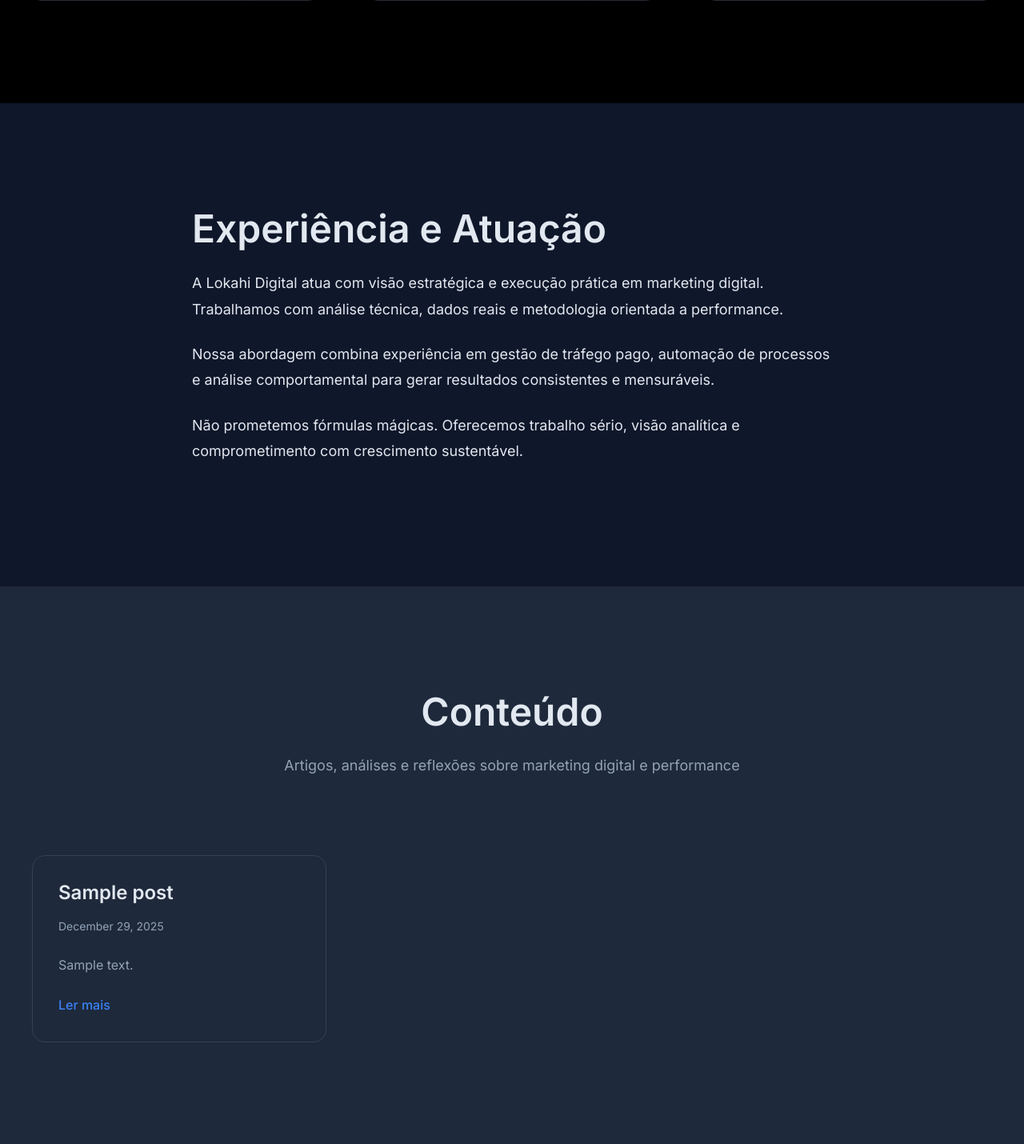
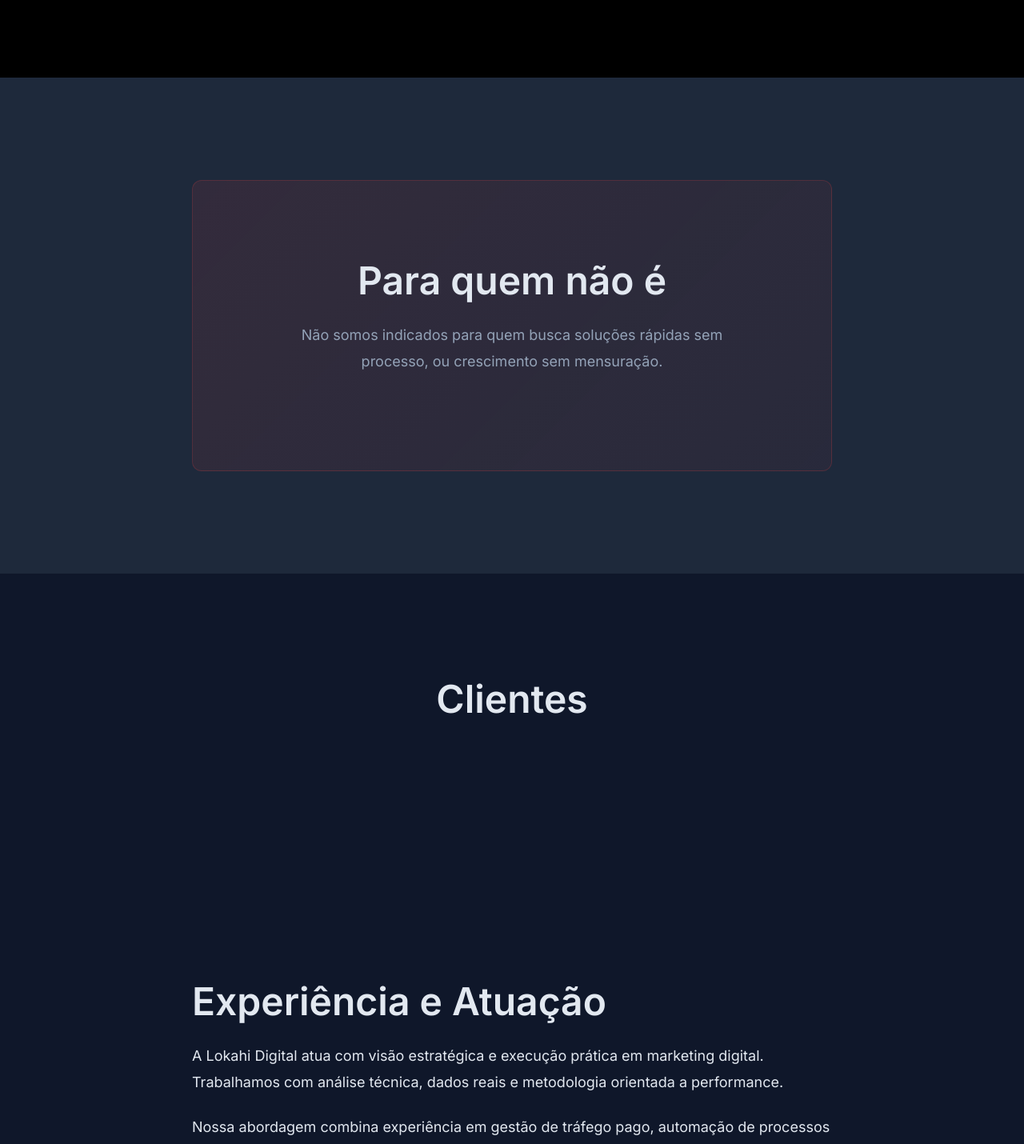
Before and after one commit to igormaiamesquita/lokahi-theme-wp, a WordPress theme: template front-page.php in a window 1280 px wide. Shown: the part 3093-4523 px from the top of the page at 80% size. Run offline with PHP 8.4 and a stand-in for WordPress, Linux system fonts and the light colour scheme; the site name, menu and one post (Sample post) are stand-ins, and other content is empty; some libraries are stand-ins or nearby versions.

Commit message:
Adicionar seções 'Para quem não é' e 'Clientes' + ajustar espaçamento hero
Mudanças no hero:
- Reduzir margin-bottom do título: lg → md
- Reduzir margin-bottom do subtítulo: xl → md
- Elementos mais próximos e compactos

Nova seção "Para quem não é":
- Background vermelho translúcido
- Centralizado com max-width 800px
- Texto: "Não somos indicados para quem busca soluções rápidas sem processo, ou crescimento sem mensuração."

Nova seção "Clientes":
- Carrossel infinito com animação automática
- Logos em grayscale que ficam coloridas no hover
- Pausa animação ao passar o mouse
- Máscara de fade nas bordas
- Pasta criada: images/clients/ para upload de logos

Para adicionar logos:
1. Faça upload das imagens para: wp-content/themes/lokahi-digital/images/clients/
2. Edite front-page.php linha 207-209 para adicionar as logos
3. Duplique o código comentado para cada cliente

```diff
--- a/front-page.php
+++ b/front-page.php
@@ -184,6 +184,39 @@ get_header();
 		</div><!-- .services-container -->
 	</section><!-- .services-section -->
 
+	<!-- Not For Section -->
+	<section class="not-for-section">
+		<div class="not-for-container">
+			<div class="not-for-content" data-animate="fade">
+				<h2 class="section-title">Para quem não é</h2>
+				<p class="not-for-description">
+					Não somos indicados para quem busca soluções rápidas sem processo, ou crescimento sem mensuração.
+				</p>
+			</div>
+		</div>
+	</section><!-- .not-for-section -->
+
+	<!-- Clients Carousel Section -->
+	<section class="clients-section">
+		<div class="clients-container">
+			<h2 class="section-title">Clientes</h2>
+			<div class="clients-carousel">
+				<div class="clients-track">
+					<!-- Adicione as logos dos clientes aqui -->
+					<!-- Exemplo: -->
+					<!-- <div class="client-logo">
+						<img src="<?php echo get_template_directory_uri(); ?>/images/clients/logo1.png" alt="Cliente 1">
+					</div> -->
+					<!-- Para adicionar logos:
+					1. Crie uma pasta: wp-content/themes/lokahi-digital/images/clients/
+					2. Faça upload das imagens das logos nessa pasta
+					3. Descomente e duplique o exemplo acima para cada logo
+					-->
+				</div>
+			</div>
+		</div>
+	</section><!-- .clients-section -->
+
 	<!-- Experience Section -->
 	<section id="experiencia" class="experience-section">
 		<div class="experience-container">
--- a/style.css
+++ b/style.css
@@ -333,7 +333,7 @@ p {
 	grid-row: 1;
 	text-align: left;
 	max-width: 600px;
-	margin-bottom: var(--spacing-lg);
+	margin-bottom: var(--spacing-md);
 	opacity: 0;
 	transform: translateY(30px);
 	background: linear-gradient(135deg, var(--color-text) 0%, var(--color-primary) 100%);
@@ -349,7 +349,7 @@ p {
 	font-size: var(--font-size-lg);
 	color: var(--color-text-light);
 	max-width: 550px;
-	margin-bottom: var(--spacing-xl);
+	margin-bottom: var(--spacing-md);
 	line-height: 1.8;
 	opacity: 0;
 	transform: translateY(30px);
@@ -903,6 +903,119 @@ p {
 }
 
 /*--------------------------------------------------------------
+# Not For Section
+--------------------------------------------------------------*/
+.not-for-section {
+	padding: var(--spacing-4xl) 0;
+	background: var(--color-bg-alt);
+	position: relative;
+}
+
+.not-for-container {
+	max-width: var(--container-max);
+	margin: 0 auto;
+	padding: 0 var(--container-padding);
+}
+
+.not-for-content {
+	text-align: center;
+	max-width: 800px;
+	margin: 0 auto;
+	padding: var(--spacing-3xl);
+	background: linear-gradient(135deg, rgba(239, 68, 68, 0.1) 0%, rgba(239, 68, 68, 0.05) 100%);
+	border: 1px solid rgba(239, 68, 68, 0.2);
+	border-radius: 12px;
+	opacity: 0;
+	transform: translateY(30px);
+}
+
+.not-for-description {
+	font-size: var(--font-size-lg);
+	color: var(--color-text-light);
+	line-height: 1.8;
+	margin-top: var(--spacing-md);
+}
+
+/*--------------------------------------------------------------
+# Clients Section
+--------------------------------------------------------------*/
+.clients-section {
+	padding: var(--spacing-4xl) 0;
+	background: var(--color-bg);
+	overflow: hidden;
+}
+
+.clients-container {
+	max-width: var(--container-max);
+	margin: 0 auto;
+	padding: 0 var(--container-padding);
+	text-align: center;
+}
+
+.clients-container .section-title {
+	margin-bottom: var(--spacing-2xl);
+}
+
+.clients-carousel {
+	position: relative;
+	width: 100%;
+	overflow: hidden;
+	mask-image: linear-gradient(to right, transparent, black 10%, black 90%, transparent);
+	-webkit-mask-image: linear-gradient(to right, transparent, black 10%, black 90%, transparent);
+}
+
+.clients-track {
+	display: flex;
+	gap: var(--spacing-3xl);
+	animation: scroll 30s linear infinite;
+	width: max-content;
+}
+
+.clients-track:hover {
+	animation-play-state: paused;
+}
+
+.client-logo {
+	display: flex;
+	align-items: center;
+	justify-content: center;
+	min-width: 180px;
+	height: 80px;
+	padding: var(--spacing-md);
+	background: rgba(30, 41, 59, 0.4);
+	border: 1px solid rgba(100, 116, 139, 0.2);
+	border-radius: 8px;
+	transition: all 0.3s ease;
+}
+
+.client-logo:hover {
+	background: rgba(30, 41, 59, 0.6);
+	border-color: rgba(59, 130, 246, 0.4);
+	transform: translateY(-4px);
+}
+
+.client-logo img {
+	max-width: 100%;
+	max-height: 100%;
+	object-fit: contain;
+	filter: grayscale(100%) brightness(0.8);
+	transition: filter 0.3s ease;
+}
+
+.client-logo:hover img {
+	filter: grayscale(0%) brightness(1);
+}
+
+@keyframes scroll {
+	0% {
+		transform: translateX(0);
+	}
+	100% {
+		transform: translateX(-50%);
+	}
+}
+
+/*--------------------------------------------------------------
 # Responsive
 --------------------------------------------------------------*/
 @media screen and (max-width: 768px) {
```
Also changed, not shown: images/clients/README.md (added), 1 other file.
